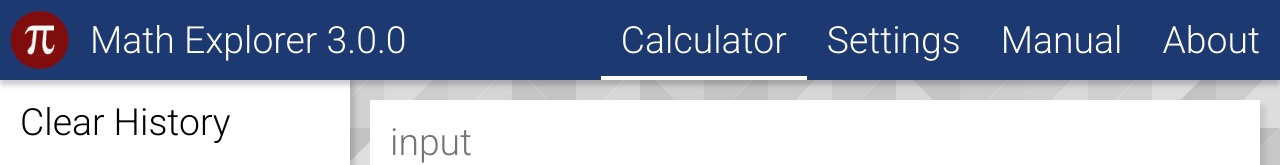
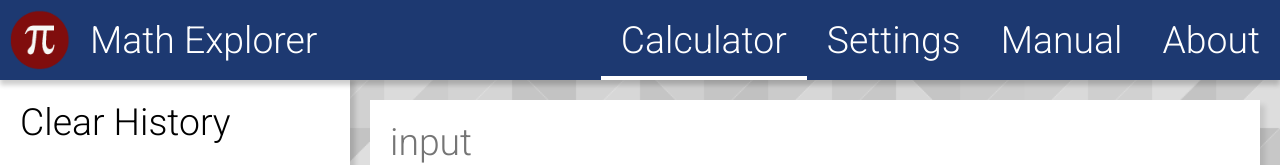
Before and after one commit to behrenle/Math-Explorer, a React (Create React App) app: page / in a window 1280 px wide. Shown: the top 165 px of the page. Built offline with nearby package versions, Linux system fonts and the light colour scheme; what @behrenle/number-drive would draw is missing.

Commit message:
hide version number in navbar

```diff
--- a/src/components/app/App.tsx
+++ b/src/components/app/App.tsx
@@ -3,7 +3,6 @@
 import {Provider} from "react-redux";
 import createStore from "../../store/createStore";
 import styled from "styled-components";
-import {version} from "../../../package.json";
 import Navbar from "./navbar/Navbar";
 import Calculator from "../views/calculator/Calculator";
 import Settings from "../views/settings/Settings";
@@ -20,7 +19,7 @@
 ]
 
 const navbarProps = {
-    title: `Math Explorer ${version}`,
+    title: `Math Explorer`,
     items: views.map(view => {return {name: view.name, path: view.path}})
 };
 
```
Also changed, not shown: 1 other file (tests, documents, lock files or other folders).
